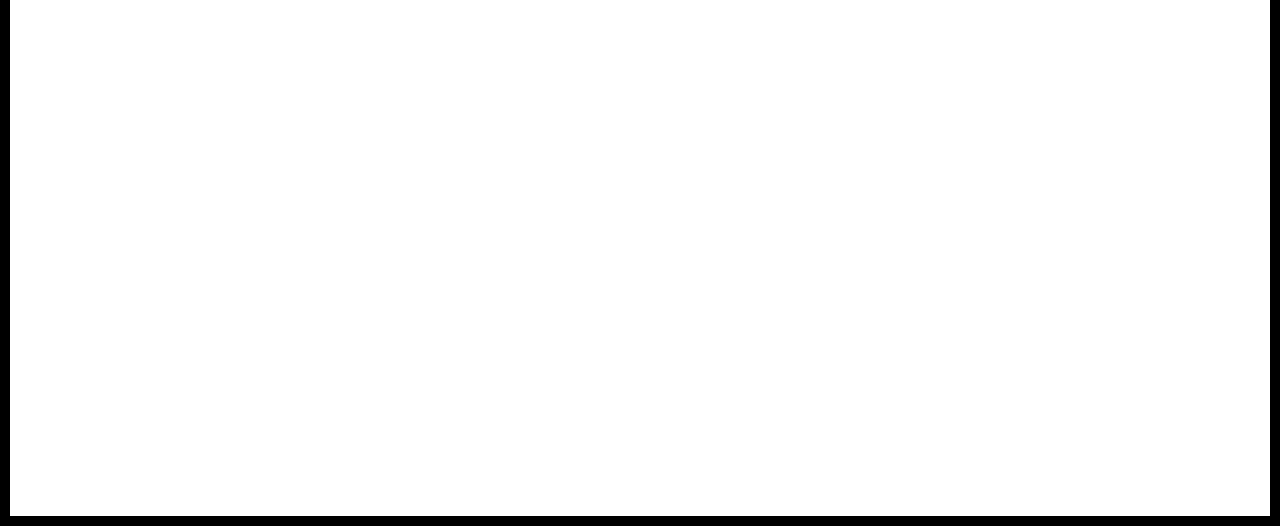
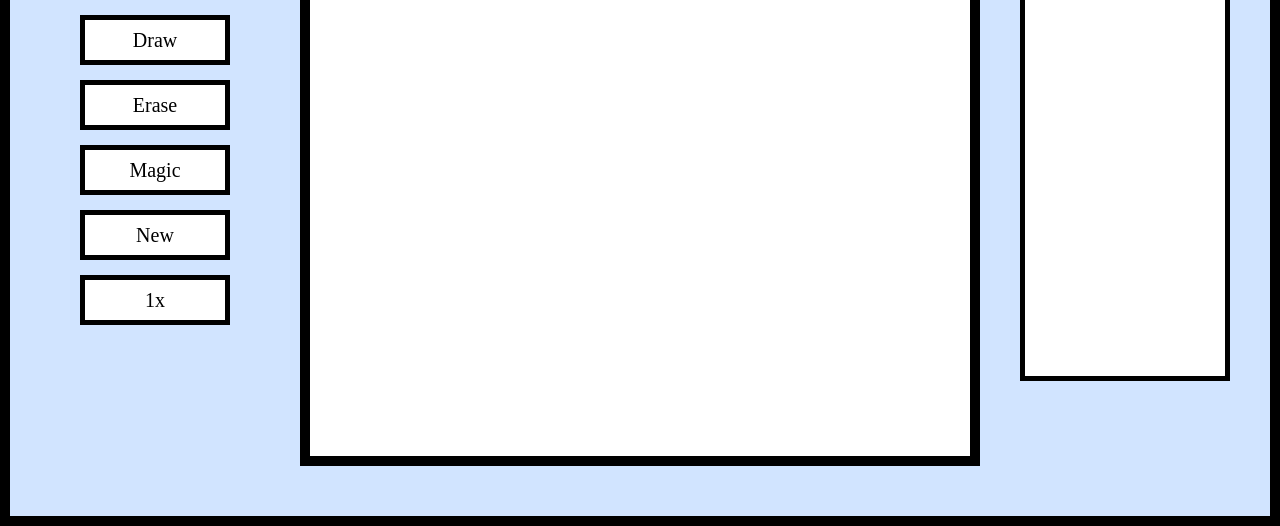
Before and after one commit to arpit-srivastava-one/pixetch, a plain HTML site: page index.html in a window 1280 px wide. Shown: the part 274-800 px from the top of the page. Drawn offline with Linux system fonts and the light colour scheme.

Commit message:
Add new visuals to style.css

```diff
--- a/style.css
+++ b/style.css
@@ -8,4 +8,78 @@ body {
     height: 100vh;
     box-sizing: border-box;
     border: 10px solid black;
+
+    display: flex;
+    flex-direction: row;
+    justify-content: space-around;
+
+    background-color: #D1E4FF;
 }
+
+.left-section, .center-section, .right-section {
+    display: flex;
+    flex-direction: column;
+    justify-content: center;
+    align-items: center;
+
+    flex: 1 0 0%;
+}
+
+.left-section {
+    background-color: transparent;
+    gap: 30px;
+}
+
+.left-section h1 {
+    font-size: 50px;
+}
+
+.left-section .options-container {
+    display: flex;
+    flex-direction: column;
+    gap: 15px;
+}
+
+.left-section .option {
+    width: 150px;
+    height: 50px;
+
+    font-size: 20px;
+    font-weight: 500;
+    background-color: white;
+    border: 5px solid black;
+
+    transition: 0.25s;
+}
+
+.left-section .option:hover {
+    background-color: #D1E4FF;
+}
+
+.left-section .option:active {
+    background-color: #7db3ff;
+}
+
+.center-section {
+    background-color: transparent;
+}
+
+.center-section .board {
+    width: 660px;
+    height: 660px;
+
+    background-color: white;
+    border: 10px solid black;
+}
+
+.right-section {
+    background-color: transparent;
+}
+
+.right-section .colors-container {
+    width: 200px;
+    height: 500px;
+
+    background-color: white;
+    border: 5px solid black;
+}
```
